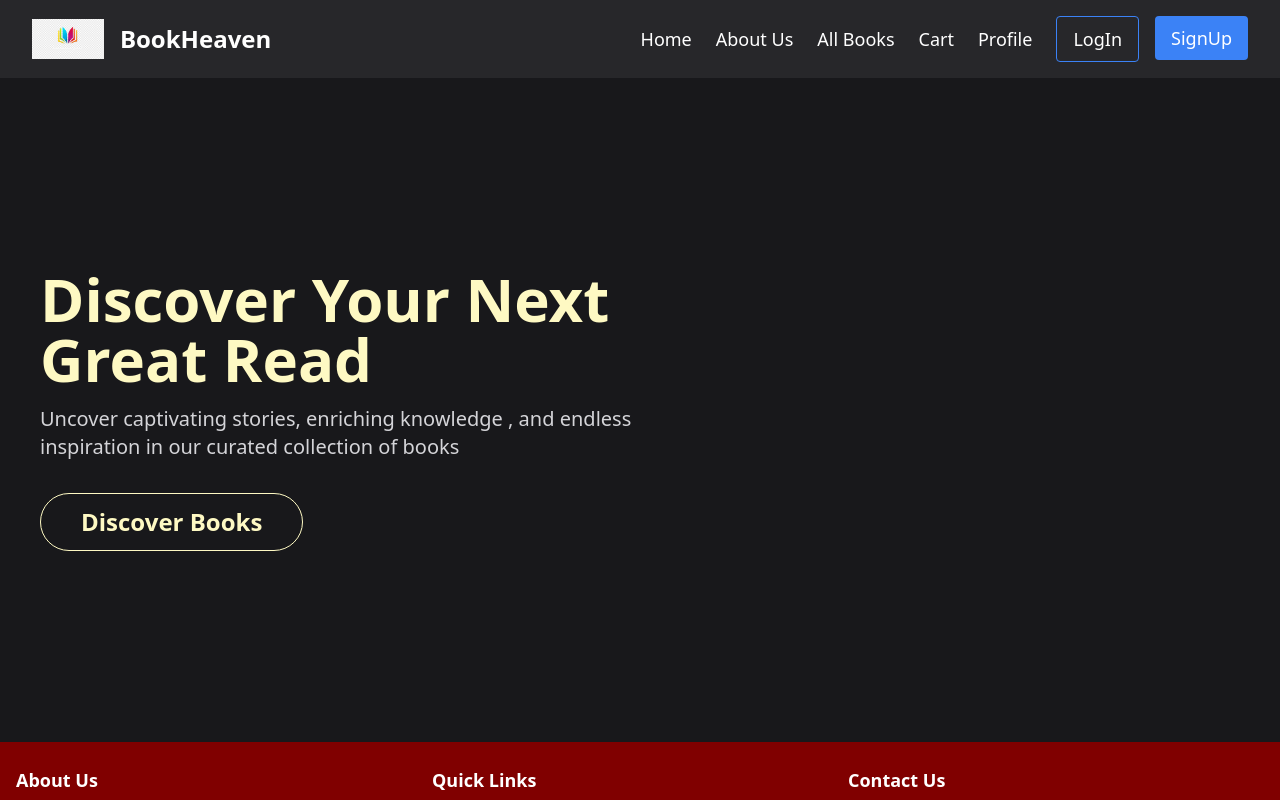
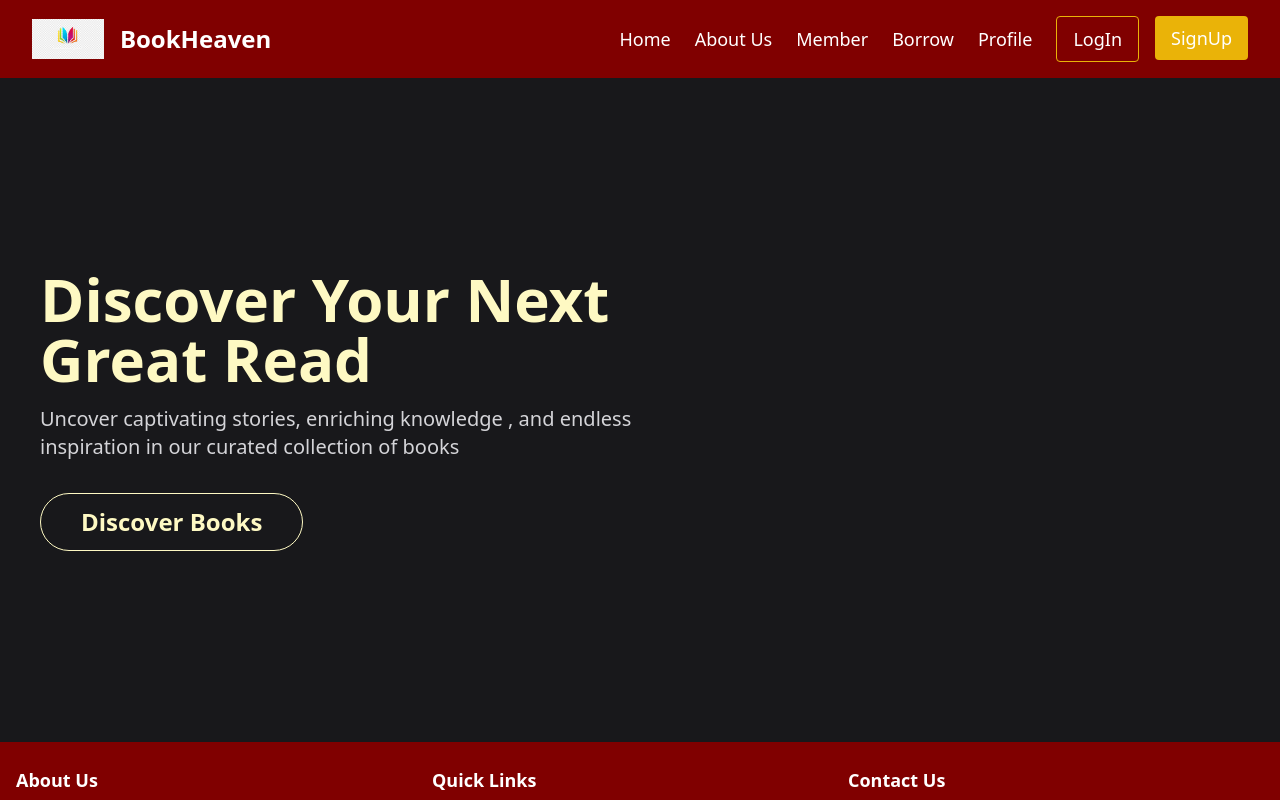
Before and after one commit to Ahnaf152020/Book_Heaven, a React (Create React App) app in the folder FrontEnd/: page / in a window 1280 px wide. Shown: the top 800 px of the page. Built offline with nearby package versions, Linux system fonts and the light colour scheme.

Commit message:
Navbar changes added

```diff
--- a/FrontEnd/src/components/Navbar/Navbar.jsx
+++ b/FrontEnd/src/components/Navbar/Navbar.jsx
@@ -1,15 +1,14 @@
 import React, { useState } from 'react';
 import { Link } from 'react-router-dom';
 import { FaBars, FaTimes } from 'react-icons/fa'; // Import icons from react-icons
-import logo from '../../assets/logo.png'; // Adjust path as necessary
-
+import logo from '../../assets/logo.png';
 const Navbar = () => {
   const [menuOpen, setMenuOpen] = useState(false);
   const links = [
     { title: "Home", link: "/" },
     { title: "About Us", link: "/about-us" },
-    { title: "All Books", link: "/all-books" },
-    { title: "Cart", link: "/cart" },
+    { title: "Member", link: "/Member" },
+    { title: "Borrow", link: "/Borrow" },
     { title: "Profile", link: "/profile" },
   ];
 
@@ -18,11 +17,11 @@ const Navbar = () => {
   };
 
   return (
-    <div className="bg-zinc-800 text-white px-4 py-2 lg:px-8 lg:py-4 flex items-center justify-between">
+    <div className="flex items-center justify-between px-4 py-2 text-white bg-[#800000] lg:px-8 lg:py-4">
       <div className="flex items-center">
         <Link to="/" className="flex items-center">
-          <img src={logo} alt="logo" className="h-8 lg:h-10 mr-2 lg:mr-4" />
-          <h1 className="text-lg lg:text-2xl font-semibold">BookHeaven</h1>
+          <img src={logo} alt="logo" className="h-8 mr-2 lg:h-10 lg:mr-4" />
+          <h1 className="text-lg font-semibold lg:text-2xl">BookHeaven</h1>
         </Link>
       </div>
       <div className="lg:hidden">
@@ -30,7 +29,7 @@ const Navbar = () => {
           {menuOpen ? <FaTimes /> : <FaBars />}
         </button>
       </div>
-      <div className={`fixed inset-0 bg-zinc-800 bg-opacity-95 flex flex-col items-center justify-center space-y-6 lg:static lg:bg-transparent lg:flex lg:flex-row lg:space-y-0 lg:space-x-6 lg:items-center ${menuOpen ? 'block' : 'hidden'}`}>
+      <div className={`fixed inset-0 bg-[#800000] bg-opacity-95 flex flex-col items-center justify-center space-y-6 lg:static lg:bg-transparent lg:flex lg:flex-row lg:space-y-0 lg:space-x-6 lg:items-center ${menuOpen ? 'block' : 'hidden'}`}>
         <div className="absolute top-4 right-4 lg:hidden">
           <button onClick={toggleMenu} className="text-2xl text-white">
             <FaTimes />
@@ -40,20 +39,20 @@ const Navbar = () => {
           <Link
             key={index}
             to={item.link}
-            className="hover:text-blue-500 transition-all duration-300 text-lg"
-            onClick={toggleMenu} // Close menu when a link is clicked
+            className="text-lg transition-all duration-300 hover:text-yellow-500"
+            onClick={toggleMenu}
           >
             {item.title}
           </Link>
         ))}
         <div className="flex gap-4 mt-4 lg:mt-0">
           <Link to="/login">
-            <button className="px-4 py-2 border border-blue-500 rounded hover:bg-white hover:text-zinc-800 transition-all duration-300 text-lg">
+            <button className="px-4 py-2 text-lg transition-all duration-300 border border-yellow-500 rounded hover:bg-yellow-500 hover:text-[#800000]">
               LogIn
             </button>
           </Link>
           <Link to="/sign-up">
-            <button className="px-4 py-2 bg-blue-500 rounded hover:bg-white hover:text-zinc-800 transition-all duration-300 text-lg">
+            <button className="px-4 py-2 text-lg transition-all duration-300 bg-yellow-500 rounded hover:bg-white hover:text-[#800000]">
               SignUp
             </button>
           </Link>
```
